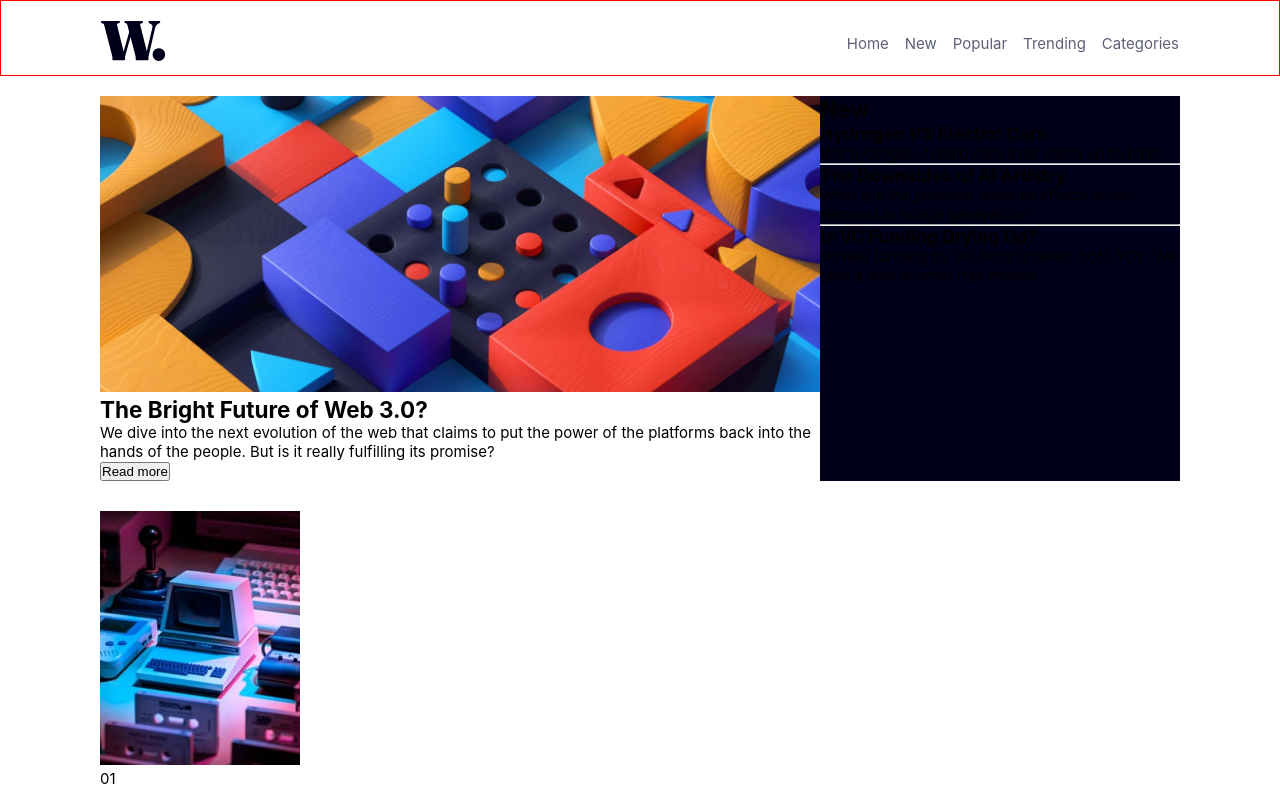
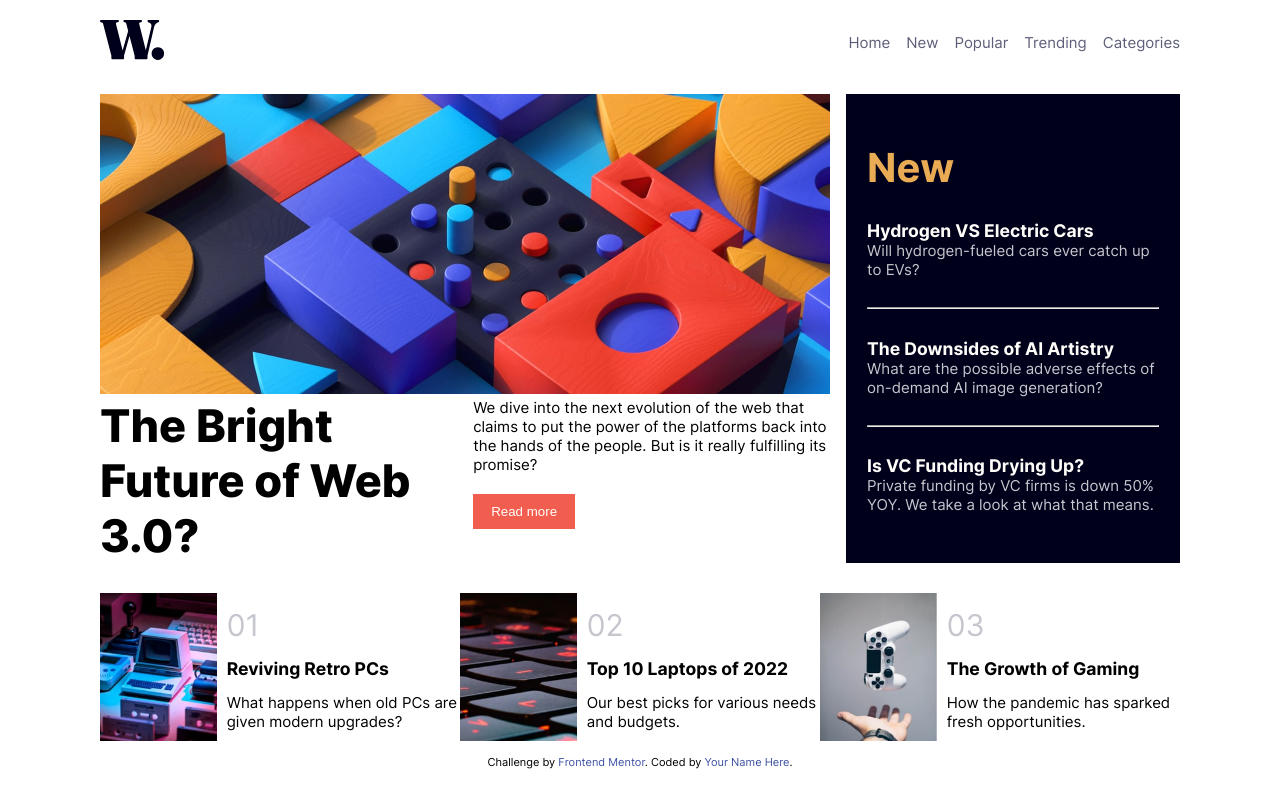
Before and after one commit to kipchirchiralb/news-homepage, a plain HTML site: page index.html in a window 1280 px wide. Shown: the top 785 px of the page. Drawn offline with Linux system fonts and the light colour scheme; a web font is replaced by a local one.

Commit message:
desktop design done

```diff
--- a/assets/css/index.css
+++ b/assets/css/index.css
@@ -1,6 +1,7 @@
 @font-face {
   font-family: Inter;
-  src: url(../fonts/Inter-VariableFont_slnt\wght.ttf);
+  src: url(../fonts/Inter.ttf);
+  /* src: url(./assets/fonts/Inter.ttf); */
 }
 * {
   box-sizing: border-box;
@@ -22,7 +23,7 @@ a {
   text-decoration: none;
 }
 body {
-  font-family: Inter;
+  font-family: Inter, sans-serif;
   font-size: var(--text-font-size);
 }
 
@@ -36,7 +37,6 @@ body {
   display: flex;
   justify-content: space-between;
   align-items: center;
-  border: 1px solid red;
 }
 nav {
   display: flex;
@@ -53,17 +53,81 @@ nav p a:hover {
 /* hero */
 .hero {
   display: flex;
+  gap: 1rem;
 }
 .hero_intro {
-  flex: 2;
+  flex: 2.5;
 }
 .hero_intro-image img {
   width: 100%;
 }
-
+.hero_intro-text {
+  display: flex;
+  gap: 1rem;
+}
+.hero_intro-text h1 {
+  flex: 1;
+  font-size: 45px;
+  font-weight: 800;
+}
+.hero_intro-text-description {
+  flex: 1;
+}
+.hero_intro-text-description button {
+  padding: 10px 18px;
+  border: none;
+  color: var(--off-white);
+  background-color: var(--soft-red);
+  margin-top: 20px;
+  cursor: pointer;
+  transition: background-color 0.3s linear;
+}
+.hero_intro-text-description button:hover {
+  background-color: var(--very-dark-blue);
+}
 .hero_news {
   flex: 1;
   background-color: var(--very-dark-blue);
+  padding: 1.3rem;
+  display: flex;
+  flex-direction: column;
+  justify-content: space-evenly;
+}
+.hero_news h2 {
+  color: var(--soft-orange);
+  font-size: 40px;
+}
+.hero_news h3 {
+  color: var(--off-white);
+}
+.hero_news p {
+  color: var(--grayish-blue);
 }
 
 /* blogs */
+
+.blogs {
+  display: flex;
+}
+
+.blog {
+  flex: 1;
+  display: flex;
+  gap: 10px;
+}
+.blog_image {
+  flex: 1;
+}
+.blog_image img {
+  width: 100%;
+}
+.blog_text {
+  flex: 2;
+  display: flex;
+  flex-direction: column;
+  justify-content: space-evenly;
+}
+.blog_text span {
+  color: var(--grayish-blue);
+  font-size: 30px;
+}
```
Also changed, not shown: index.html (+5 -0 lines), assets/fonts/Inter.ttf (renamed from assets/fonts/Inter-VariableFont_slnt,wght.ttf).
